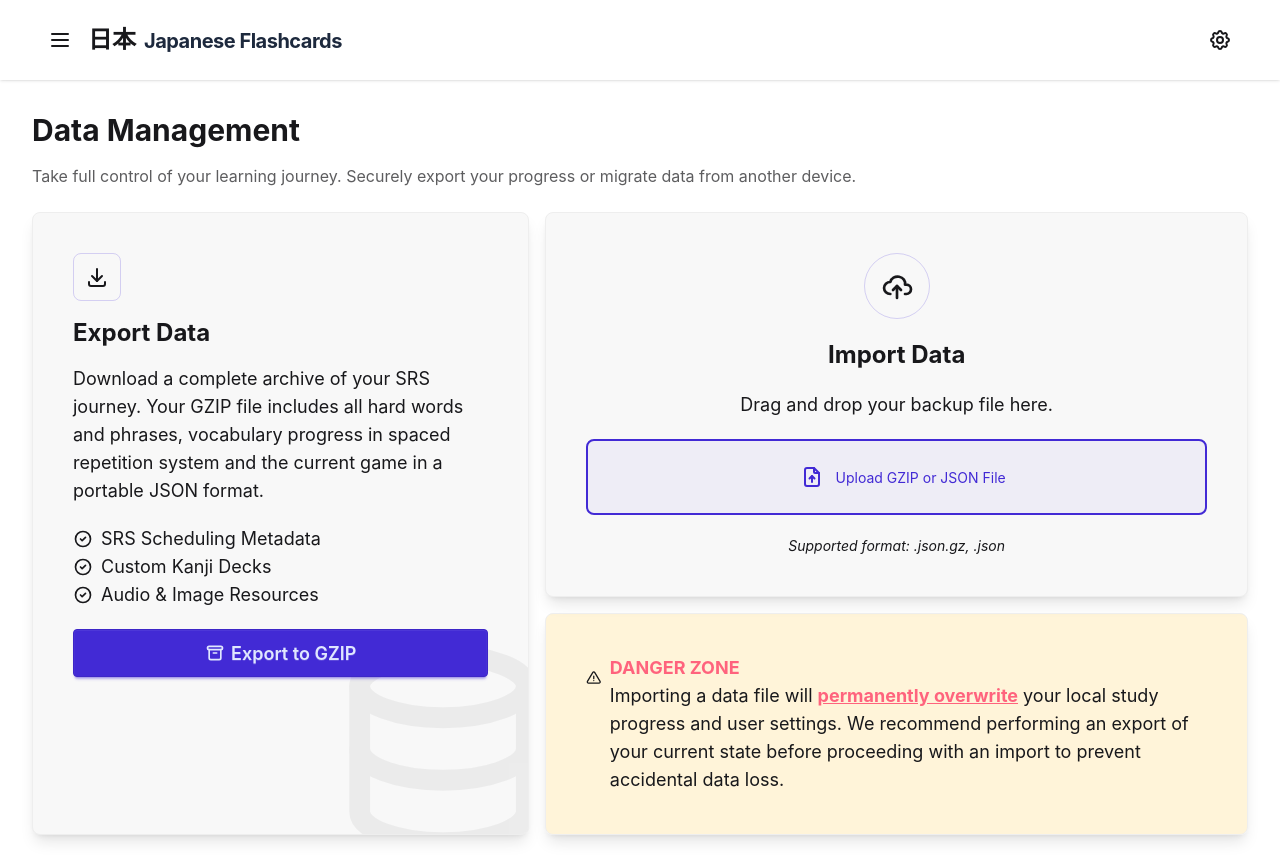
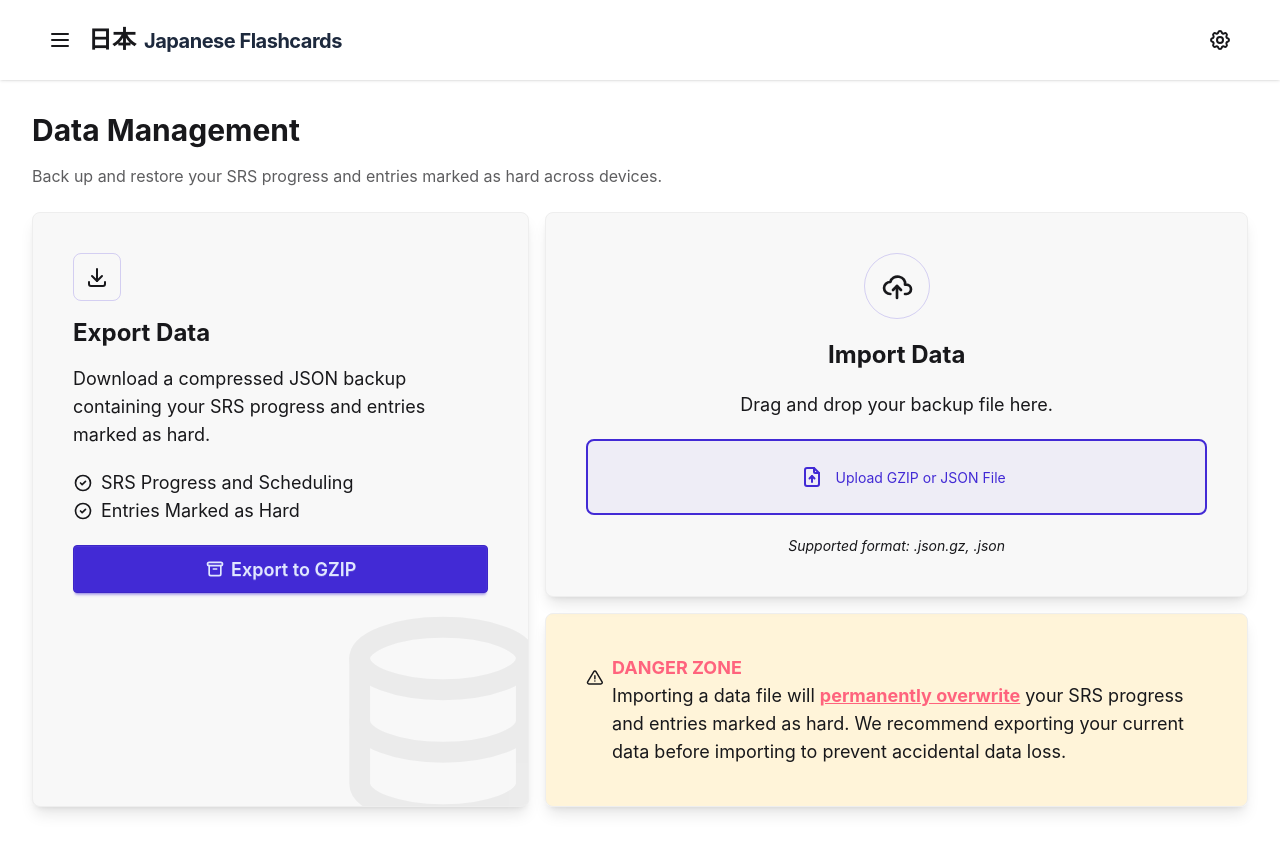
Before and after one commit to M1loseph/japanese-flashcards, a React (Vite) app: page /data-management in a window 1280 px wide. After the commit the page ends 839 px from the top, so only its background shows below. Built offline with nearby package versions, Linux system fonts and the light colour scheme.

Commit message:
remove lies on the data management page

```diff
--- a/src/pages/DataManagementPage/DataManagementPage.tsx
+++ b/src/pages/DataManagementPage/DataManagementPage.tsx
@@ -94,9 +94,7 @@ const DataManagementPage: FC = () => {
         <ScrollablePage>
             <PageTitle title="Data Management" />
             <p className="text-base-content/70 mb-6">
-                {' '}
-                Take full control of your learning journey. Securely export your progress or migrate data from another
-                device.
+                Back up and restore your SRS progress and entries marked as hard across devices.
             </p>
             <div className="grid grid-cols-12 gap-4 gap-lg">
                 <Card className="col-span-12 lg:col-span-5 group overflow-hidden">
@@ -107,23 +105,18 @@ const DataManagementPage: FC = () => {
                             </div>
                             <h2 className="text-2xl font-bold">Export Data</h2>
                             <p className="text-lg">
-                                Download a complete archive of your SRS journey. Your GZIP file includes all hard words
-                                and phrases, vocabulary progress in spaced repetition system and the current game in a
-                                portable JSON format.
+                                Download a compressed JSON backup containing your SRS progress and entries marked as
+                                hard.
                             </p>
                         </div>
                         <ul className="text-lg">
                             <li className="flex items-center gap-2 text-on-surface-variant">
                                 <IconCircleCheck size={20} />
-                                <span className="font-label-md text-label-md">SRS Scheduling Metadata</span>
+                                <span className="font-label-md text-label-md">SRS Progress and Scheduling</span>
                             </li>
                             <li className="flex items-center gap-2 text-on-surface-variant">
                                 <IconCircleCheck size={20} />
-                                <span className="font-label-md text-label-md">Custom Kanji Decks</span>
-                            </li>
-                            <li className="flex items-center gap-2 text-on-surface-variant">
-                                <IconCircleCheck size={20} />
-                                <span className="font-label-md text-label-md">Audio &amp; Image Resources</span>
+                                <span className="font-label-md text-label-md">Entries Marked as Hard</span>
                             </li>
                         </ul>
                         <button
@@ -171,8 +164,8 @@ const DataManagementPage: FC = () => {
                                 <p className="text-lg text-on-surface-variant/80">
                                     Importing a data file will{' '}
                                     <span className="text-error font-bold underline">permanently overwrite</span> your
-                                    local study progress and user settings. We recommend performing an export of your
-                                    current state before proceeding with an import to prevent accidental data loss.
+                                    SRS progress and entries marked as hard. We recommend exporting your current data
+                                    before importing to prevent accidental data loss.
                                 </p>
                             </div>
                         </div>
```
